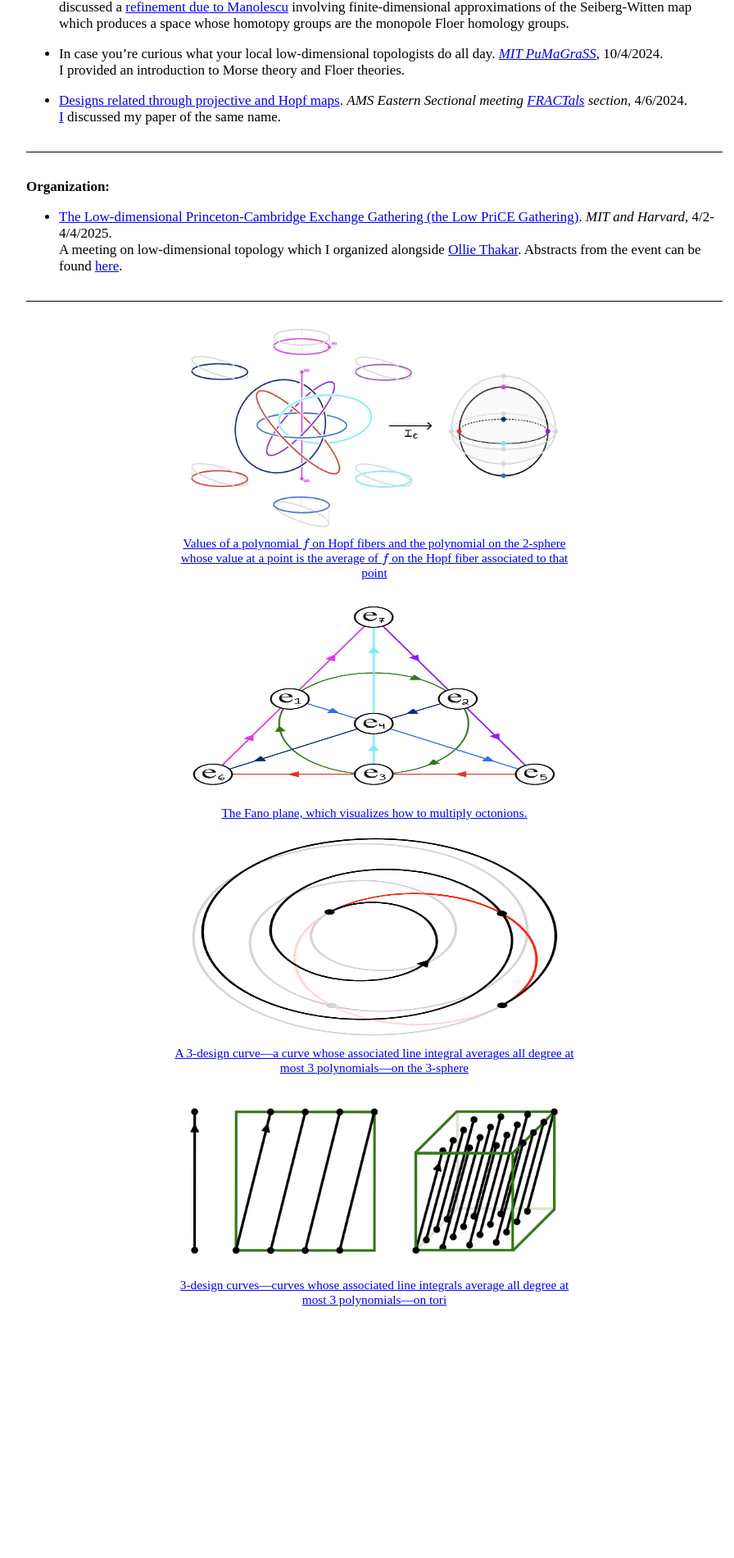
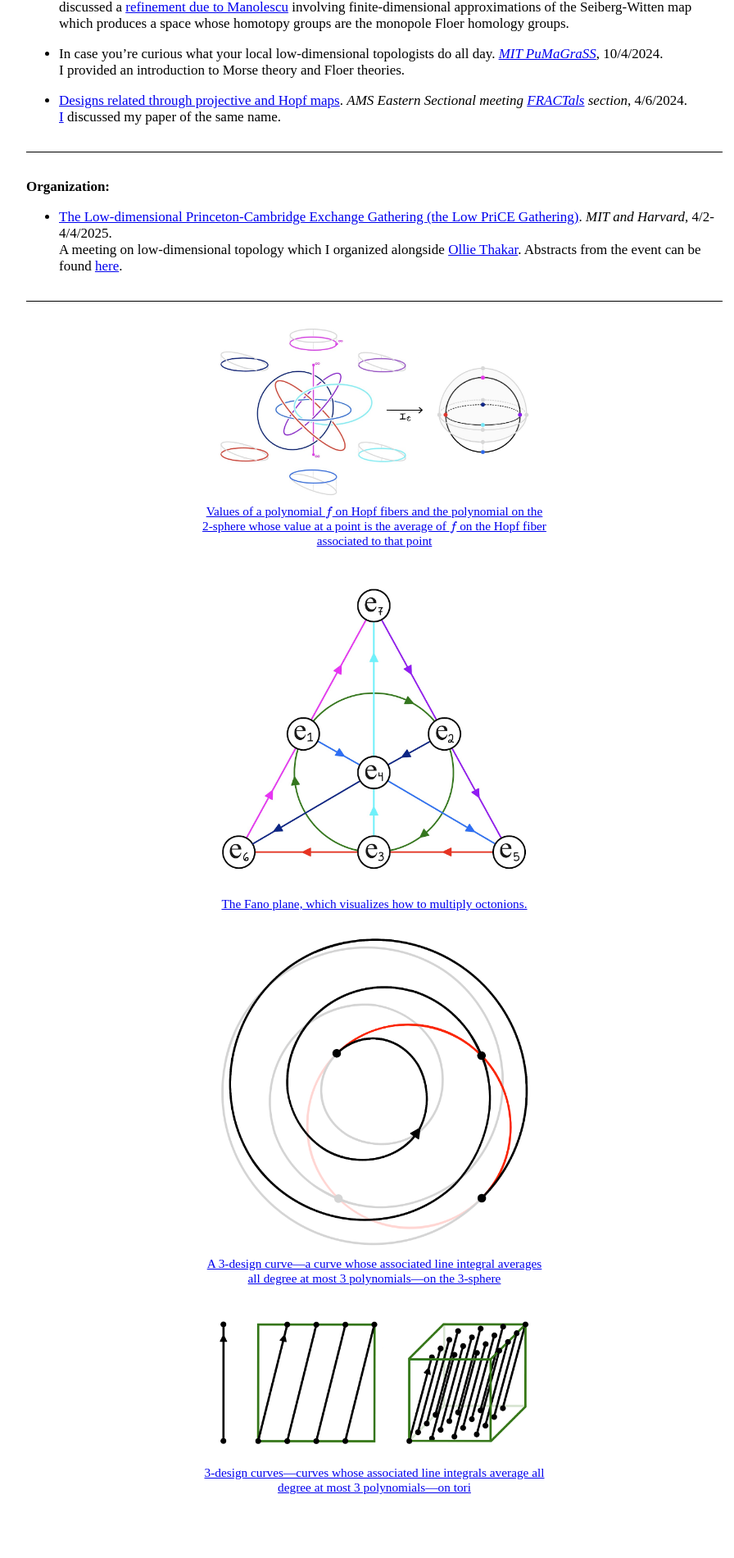
Before and after one commit to AyodejiLindblad/AyodejiLindblad.github.io, a Jekyll site: the page built from index.md, in a window 1280 px wide. Shown: the part 1567-3468 px from the top of the page at 82% size, without its empty margins (183-1079 px from the left). Built offline with Jekyll 4.4.1, drawn with Linux system fonts in a browser that asks for light colours; some web fonts are replaced; before the commit the page ends 3231 px from its top, so only the background shows below that.

Commit message:
Testing figures

```diff
--- a/index.md
+++ b/index.md
@@ -95,11 +95,11 @@ I'm a third-year PhD student of [Tom Mrowka](https://math.mit.edu/~mrowka/) at [
 <a id="figures"></a>
 
 
-<div style="flex: 1; text-align: center; --img-width: 500px;">
+<div style="flex: 1; text-align: center; --img-width: 420px;">
   <figure style="display: inline-block; margin: 0; width: min(var(--img-width), 100%);">
     <img
       src="/resources/imgs/polyex.jpg"
-      style="width: 100%; height: auto; display: block; margin: 0 auto;"
+      style="width: 100%; height: auto; max-height: none; display: block; margin: 0 auto;"
     >
     <figcaption
       style="
@@ -119,11 +119,11 @@ I'm a third-year PhD student of [Tom Mrowka](https://math.mit.edu/~mrowka/) at [
   </figure>
 </div>
 
-<div style="flex: 1; text-align: center; --img-width: 500px;">
+<div style="flex: 1; text-align: center; --img-width: 420px;">
   <figure style="display: inline-block; margin: 0; width: min(var(--img-width), 100%);">
     <img
       src="/resources/imgs/fano.png"
-      style="width: 100%; height: auto; display: block; margin: 0 auto;"
+      style="width: 100%; height: auto; max-height: none; display: block; margin: 0 auto;"
     >
     <figcaption
       style="
@@ -143,11 +143,11 @@ I'm a third-year PhD student of [Tom Mrowka](https://math.mit.edu/~mrowka/) at [
   </figure>
 </div>
 
-<div style="flex: 1; text-align: center; --img-width: 500px;">
+<div style="flex: 1; text-align: center; --img-width: 420px;">
   <figure style="display: inline-block; margin: 0; width: min(var(--img-width), 100%);">
     <img
       src="/resources/imgs/S3ex.png"
-      style="width: 100%; height: auto; display: block; margin: 0 auto;"
+      style="width: 100%; height: auto; max-height: none; display: block; margin: 0 auto;"
     >
     <figcaption
       style="
@@ -167,11 +167,11 @@ I'm a third-year PhD student of [Tom Mrowka](https://math.mit.edu/~mrowka/) at [
   </figure>
 </div>
 
-<div style="flex: 1; text-align: center; --img-width: 500px;">
+<div style="flex: 1; text-align: center; --img-width: 420px;">
   <figure style="display: inline-block; margin: 0; width: min(var(--img-width), 100%);">
     <img
       src="/resources/imgs/torusex.png"
-      style="width: 100%; height: auto; display: block; margin: 0 auto;"
+      style="width: 100%; height: auto; max-height: none; display: block; margin: 0 auto;"
     >
     <figcaption
       style="
--- a/resources/style/main.css
+++ b/resources/style/main.css
@@ -26,8 +26,8 @@ figure img, img.figure, img.small_figure {
 
 figcaption {
     margin: auto;
-    margin-top: -1em;
-    margin-bottom: 1em;
+    margin-top: -1.5em;
+    margin-bottom: 1.5em;
     width: 95%;
     text-align: center;
 }
```
